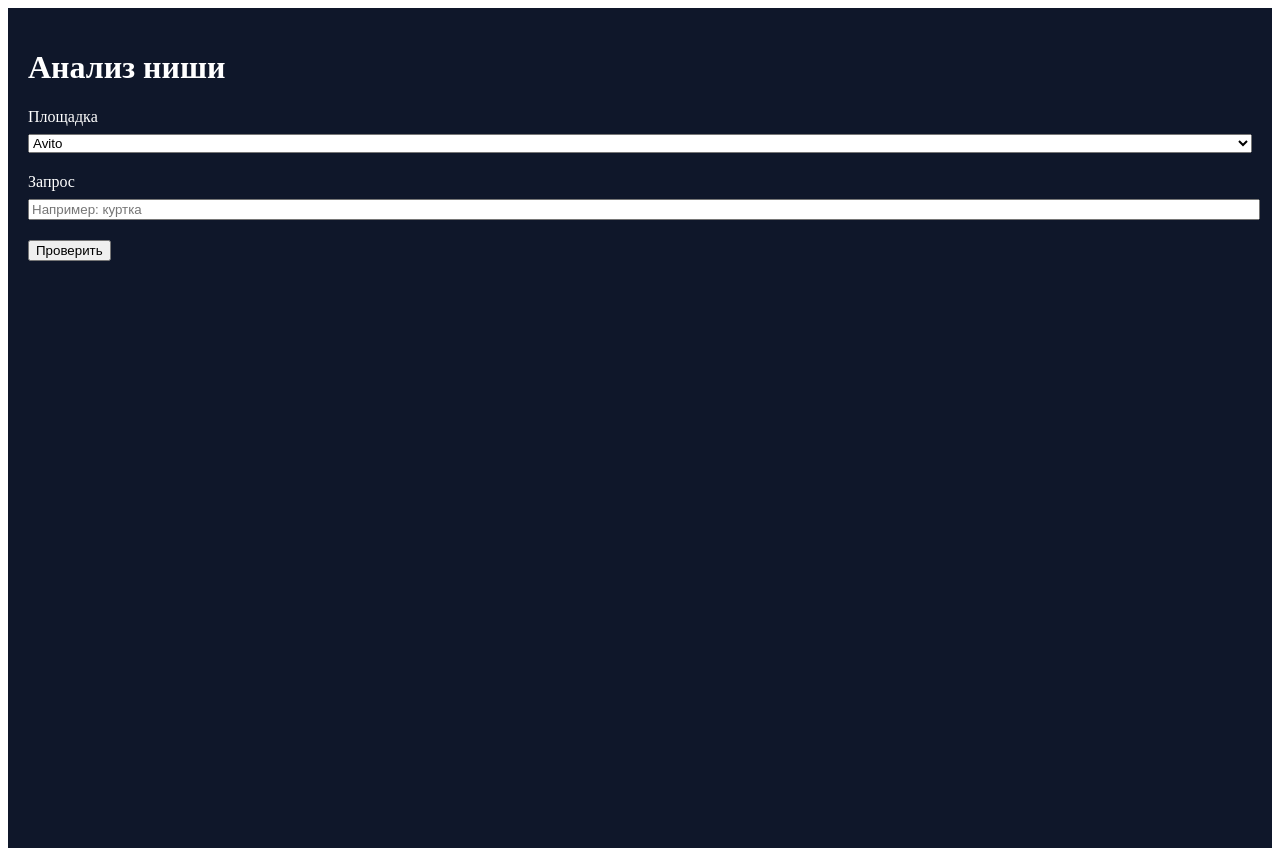
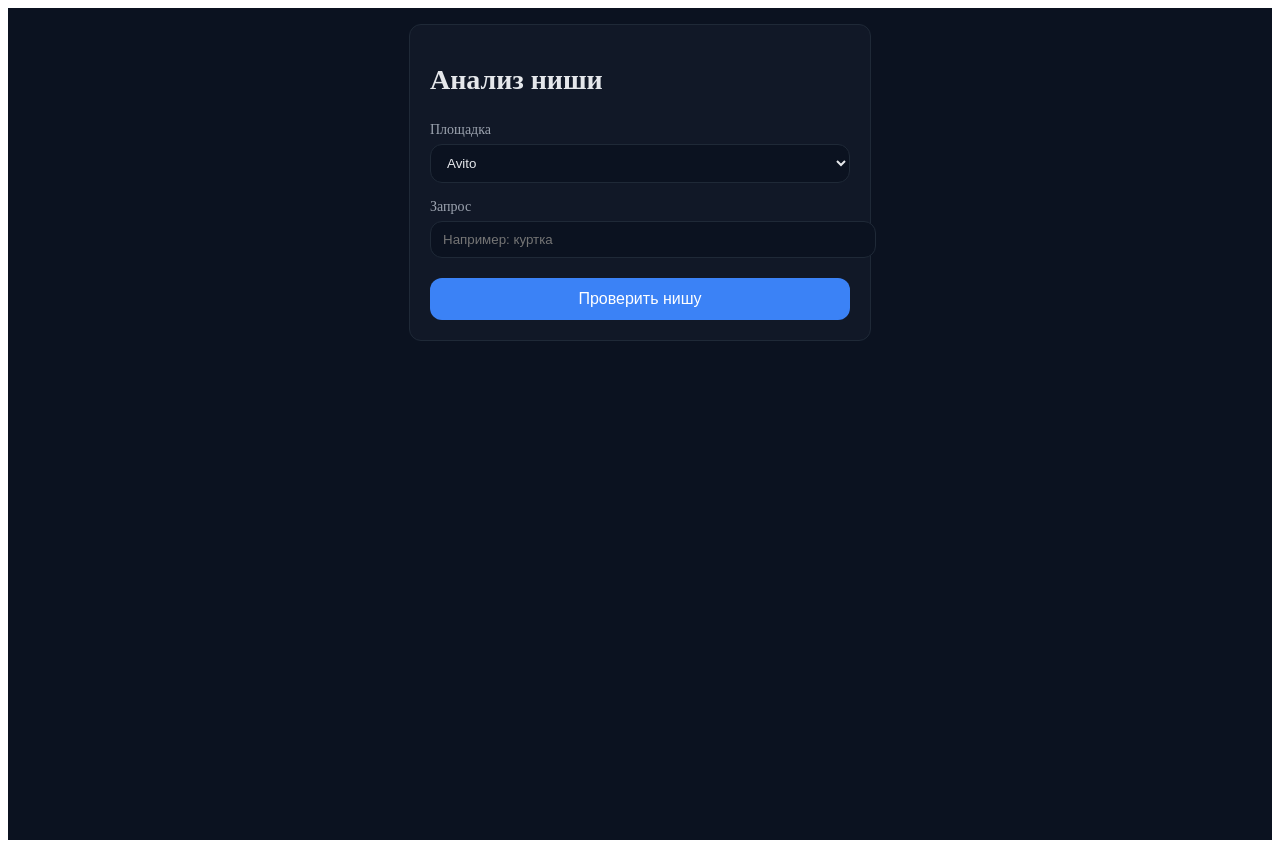
Before and after one commit to cLoud288/analyz-frontend, a Next.js app: page / in a window 1280 px wide. Built offline with nearby package versions, Linux system fonts and the light colour scheme.

Commit message:
add premium card UI

```diff
--- a/src/components/NicheForm.tsx
+++ b/src/components/NicheForm.tsx
@@ -1,35 +1,90 @@
 "use client";
+
+import { theme } from "@/lib/theme";
 
 export default function NicheForm() {
   return (
     <div
       style={{
-        background: "#0f172a",
-        color: "white",
-        padding: 20,
         minHeight: "100vh",
+        background: theme.bg,
+        padding: 16,
+        color: theme.text,
       }}
     >
-      <h1>Анализ ниши</h1>
+      <div
+        style={{
+          maxWidth: 420,
+          margin: "0 auto",
+          background: theme.card,
+          borderRadius: theme.radius,
+          padding: 20,
+          border: `1px solid ${theme.border}`,
+        }}
+      >
+        <h1 style={{ fontSize: 28, marginBottom: 24 }}>Анализ ниши</h1>
 
-      <div style={{ marginTop: 20 }}>
-        <label>Площадка</label>
-        <select style={{ display: "block", width: "100%", marginTop: 8 }}>
+        {/* Площадка */}
+        <label style={{ fontSize: 14, color: theme.muted }}>
+          Площадка
+        </label>
+        <select
+          style={{
+            width: "100%",
+            marginTop: 6,
+            padding: "10px 12px",
+            borderRadius: theme.radius,
+            background: theme.bg,
+            color: theme.text,
+            border: `1px solid ${theme.border}`,
+          }}
+        >
           <option>Avito</option>
           <option>WB</option>
           <option>Ozon</option>
         </select>
+
+        {/* Запрос */}
+        <label
+          style={{
+            fontSize: 14,
+            color: theme.muted,
+            marginTop: 16,
+            display: "block",
+          }}
+        >
+          Запрос
+        </label>
+        <input
+          placeholder="Например: куртка"
+          style={{
+            width: "100%",
+            marginTop: 6,
+            padding: "10px 12px",
+            borderRadius: theme.radius,
+            background: theme.bg,
+            color: theme.text,
+            border: `1px solid ${theme.border}`,
+          }}
+        />
+
+        {/* Кнопка */}
+        <button
+          style={{
+            width: "100%",
+            marginTop: 20,
+            padding: "12px",
+            borderRadius: theme.radius,
+            background: theme.primary,
+            color: "white",
+            border: "none",
+            fontSize: 16,
+            cursor: "pointer",
+          }}
+        >
+          Проверить нишу
+        </button>
       </div>
-
-      <div style={{ marginTop: 20 }}>
-        <label>Запрос</label>
-        <input
-          style={{ display: "block", width: "100%", marginTop: 8 }}
-          placeholder="Например: куртка"
-        />
-      </div>
-
-      <button style={{ marginTop: 20 }}>Проверить</button>
     </div>
   );
 }
--- /dev/null
+++ b/src/lib/theme.ts
@@ -0,0 +1,11 @@
+export const theme = {
+  bg: "#0b1220",
+  card: "#111827",
+  border: "#1f2937",
+  primary: "#3b82f6",
+  primaryHover: "#2563eb",
+  text: "#e5e7eb",
+  muted: "#9ca3af",
+  danger: "#ef4444",
+  radius: 12,
+};
```
